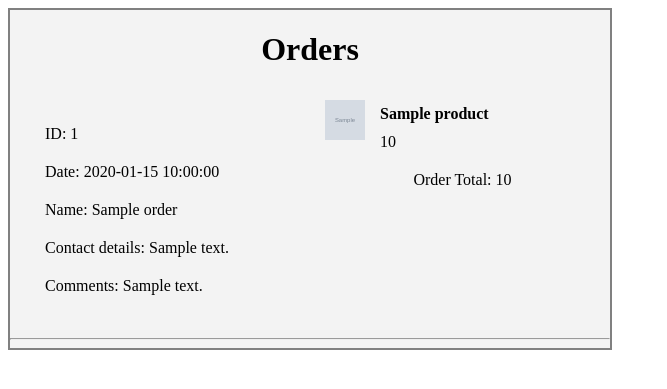
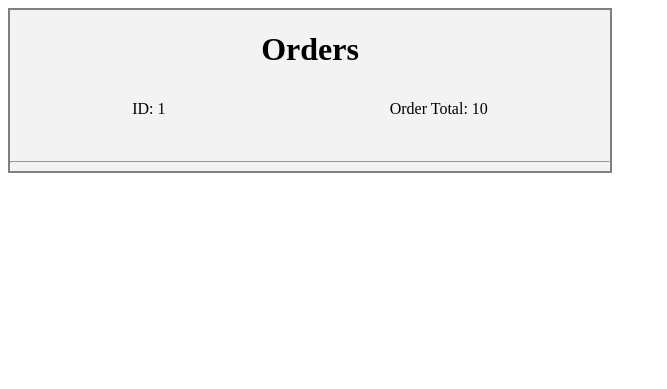
Before and after one commit to liliaMoldovanu150/training, a PHP site: page /orders.php in a window 1280 px wide. Shown: the top 389 px of the page, without its empty margins (0-667 px from the left). Run offline with PHP 8.4, Linux system fonts and the light colour scheme; the visitor is signed in with stand-in values (Sample User, id 1); tables that the repository leaves empty or names only in its code hold one stand-in row (values such as "Sample post"); grey boxes marked "Sample" are stand-in pictures.

Commit message:
{#9} {orders.php} {http://pm.5psolutions.net/public/index.php?path_info=projects/training-lilia-moldovanu/tasks/9} This commit will fix bugs from the review of orders.php

```diff
--- a/orders.php
+++ b/orders.php
@@ -9,20 +9,11 @@ if (!isset($_SESSION['login_user'])) {
 
 $pdo = connection();
 
-$sql = 'SELECT * FROM orders;';
+$sql = 'SELECT o.order_id, o.total_price FROM orders o;';
+
 $stmt = $pdo->prepare($sql);
 $stmt->execute();
 $orders = $stmt->fetchAll(PDO::FETCH_ASSOC);
-
-foreach ($orders as $key => $order) {
-    $sql = 'SELECT * FROM products INNER JOIN order_products ON order_products.order_id = '
-        . $order['order_id']
-        . ' WHERE order_products.product_id = products.product_id;';
-    $stmt = $pdo->prepare($sql);
-    $stmt->execute();
-    $orderProducts = $stmt->fetchAll(PDO::FETCH_ASSOC);
-    $orders[$key]['orderProducts'] = $orderProducts;
-}
 
 ?>
 
@@ -31,30 +22,12 @@ foreach ($orders as $key => $order) {
 <div class="orders-wrapper">
     <h1 class="order-heading"><?= translate('orders'); ?></h1>
     <?php foreach ($orders as $order): ?>
-        <div class="order">
-            <div class="order-details">
+        <a style="text-decoration: none; color: black" href="./order.php?id=<?= $order['order_id']; ?>">
+            <div class="order" style="display: flex; justify-content: space-around">
                 <div><?= translate('id'); ?>: <?= $order['order_id']; ?></div>
-                <div><?= translate('date'); ?>: <?= $order['creation_date']; ?></div>
-                <div><?= translate('name'); ?>: <?= $order['customer_name']; ?></div>
-                <div><?= translate('contact_details'); ?>: <?= $order['contact_details']; ?></div>
-                <div><?= translate('comments'); ?>: <?= $order['comments']; ?></div>
-            </div>
-            <div class="order-products">
-                <?php foreach ($order['orderProducts'] as $orderProduct): ?>
-                    <div class="product-item">
-                        <div class="product-image order-image">
-                            <img src="./images/<?= $orderProduct['image_url']; ?>"
-                                 alt="<?= translate('product_image'); ?>">
-                        </div>
-                        <div class="product-features">
-                            <div><?= $orderProduct['title']; ?></div>
-                            <div><?= $orderProduct['product_price']; ?></div>
-                        </div>
-                    </div>
-                <?php endforeach; ?>
                 <div class="total-price"><?= translate('order_total'); ?>: <?= $order['total_price']; ?></div>
             </div>
-        </div>
+        </a>
         <hr>
     <?php endforeach; ?>
 </div>
```
